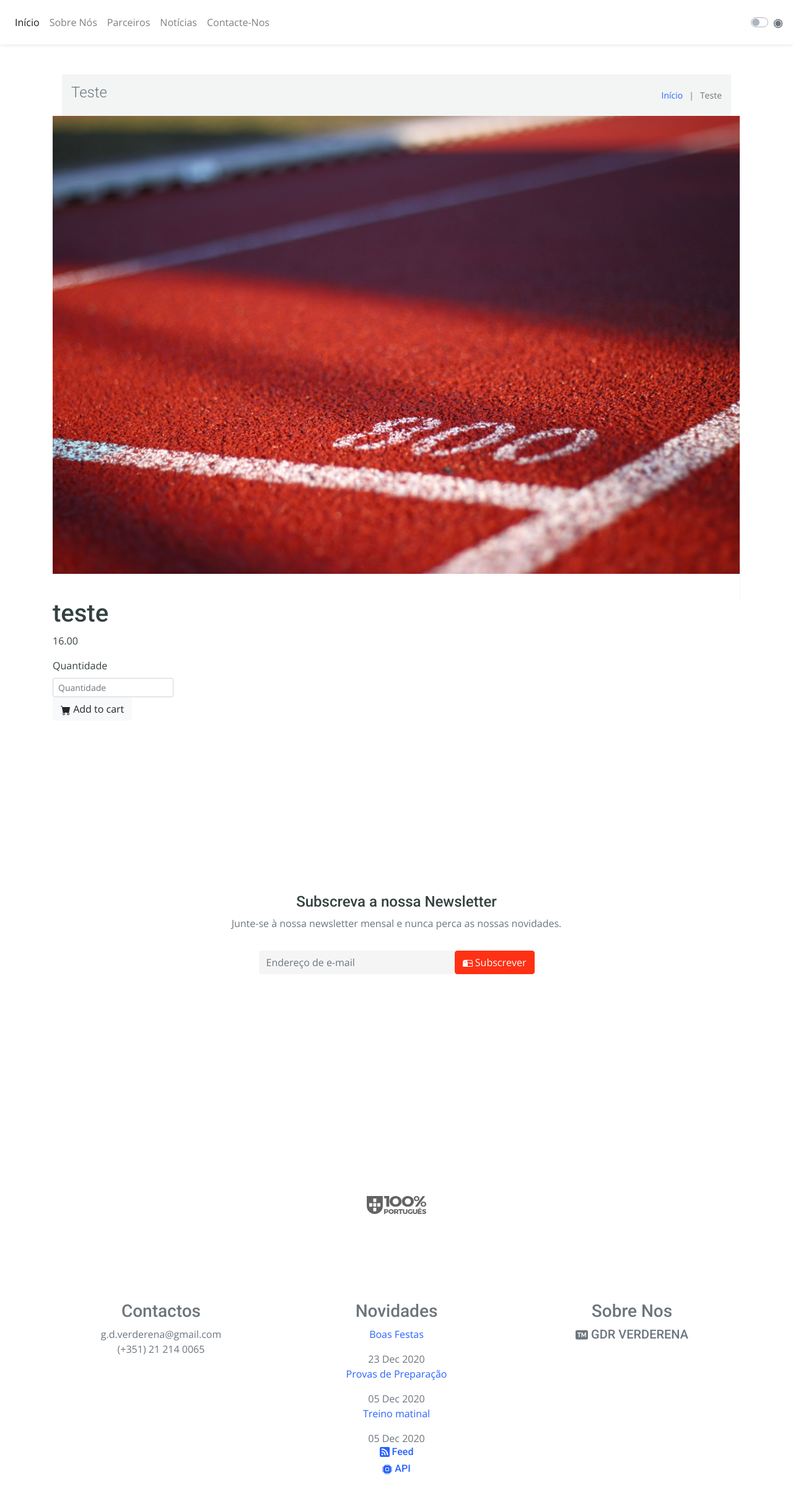
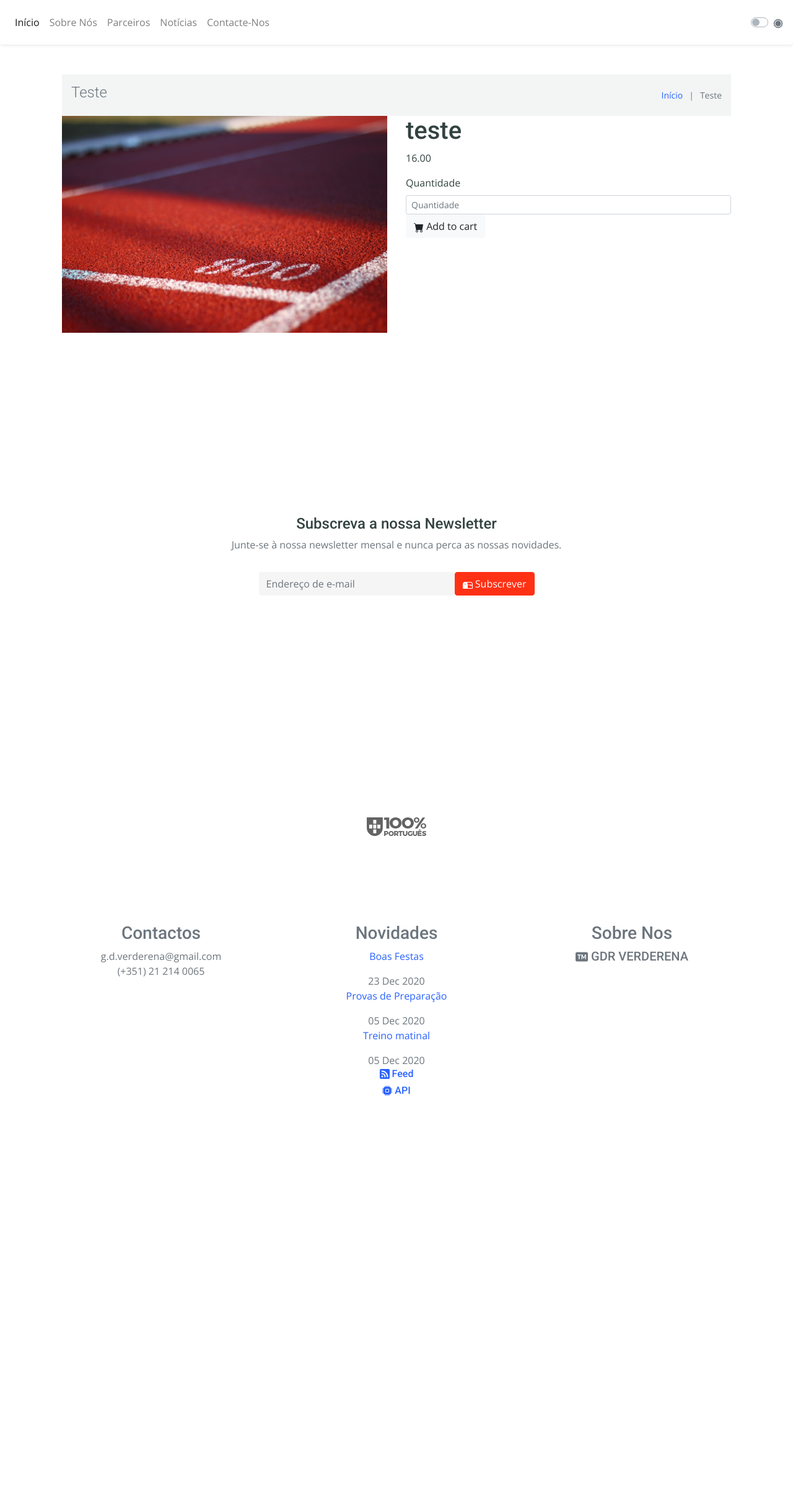
Before and after one commit to GDR-Verderena/gdr-verderena.github.io, a Jekyll site: the page built from _products/teste.md, in a window 1280 px wide. Shown: the whole page at 62% size. Built offline with Jekyll 4.4.1, drawn with Linux system fonts in a browser that asks for light colours; after the commit the page ends 1817 px from its top, so only the background shows below that.

Commit message:
Update product.html

```diff
--- a/_layouts/product.html
+++ b/_layouts/product.html
@@ -2,14 +2,6 @@
 layout: default
 ---
 
-<style>
-  .item-photo {
-    display: flex;
-    justify-content: center;
-    align-items: center;
-    border-right: 1px solid #f6f6f6;
-  }
-</style>
   <div class="container">
 
     <section class="breadcrumbs text-muted">
@@ -25,18 +17,16 @@ layout: default
 
       </div>
     </section><!-- End Breadcrumbs Section -->
-
-  <div class="wrap">
     <div class="content-sidebar-wrap row">
 
-      <div class="col-xs-4 item-photo">
+      <div class="col-12 col-lg-6">
         <section class="product-image d-block mb-4">
           <figure class="view overlay rounded z-depth-1 main-img">
             <img src="{{ page.featured_image_path  }}" itemprop="image" alt="" class="img-fluid z-depth-1">
           </figure>
         </section>
       </div>
-      <div class="col-xs-5">
+      <div class="col-12 col-lg-6">
         <section class="product-details">
           <h1 class="entry-title item_name" itemprop="name">{{ page.name }}</h1>
           <p class="item_price">{{ page.price }}</p>
@@ -57,5 +47,5 @@ layout: default
         </section>
       </div>
     </div>
+
   </div>
-</div>
```
Lines whose indentation alone changed are shown as unchanged.
